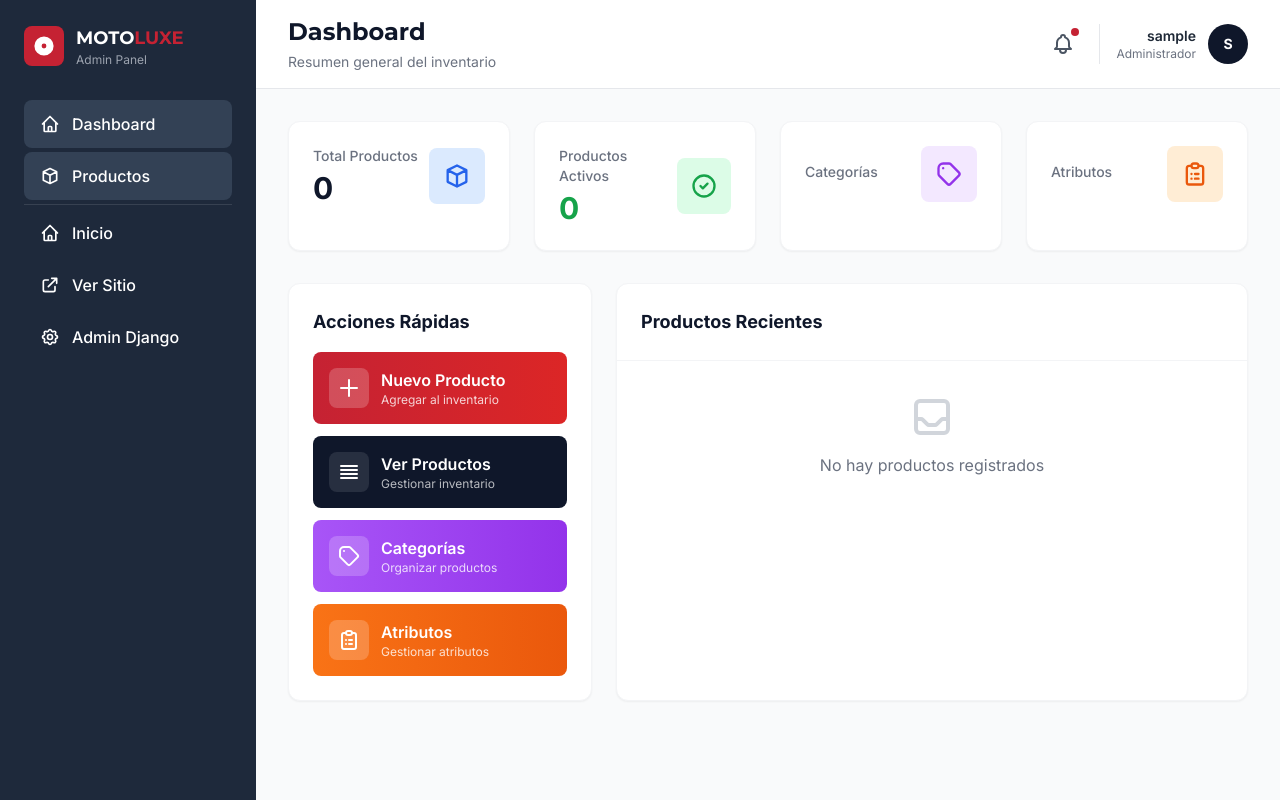
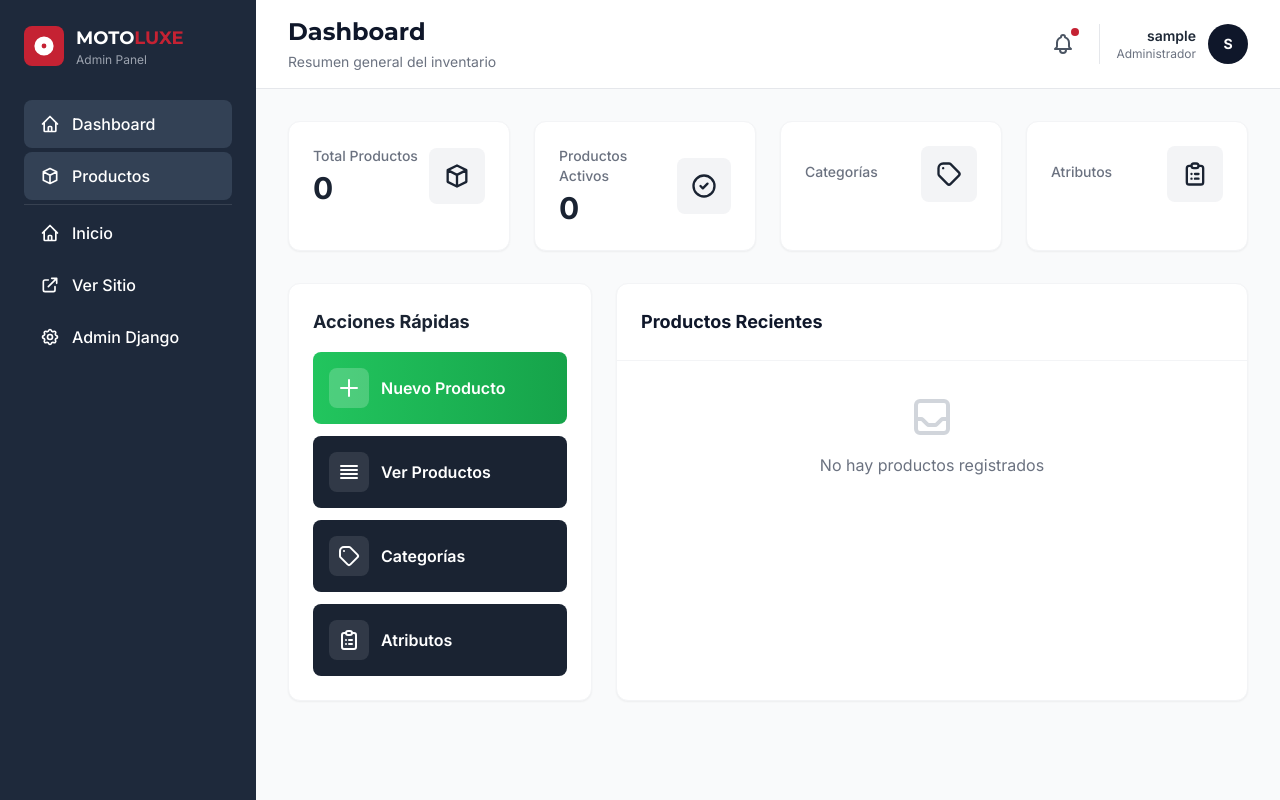
Before and after one commit to Manulynx/TiendaMotos, a Django app: page /productos/admin-custom/ in a window 1280 px wide. Run offline with Django 5.2, Linux system fonts and the light colour scheme; the visitor is signed in with stand-in values (Sample User, id 1); data that the repository does not hold is empty; some libraries are stand-ins or nearby versions.

Commit message:
Dashboard

```diff
--- a/templates/admin_custom/dashboard.html
+++ b/templates/admin_custom/dashboard.html
@@ -1,6 +1,8 @@
-{% extends 'admin_custom/base.html' %} {% block title %}Dashboard{% endblock %}
-{% block page_title %}Dashboard{% endblock %} {% block page_subtitle %}Resumen
-general del inventario{% endblock %} {% block content %}
+{% extends 'admin_custom/base.html' %}
+{% block title %}Dashboard{% endblock %}
+{% block page_title %}Dashboard{% endblock %}
+{% block page_subtitle %}Resumen general del inventario{% endblock %}
+{% block content %}
 <!-- Stats Cards -->
 <div
   class="grid grid-cols-1 sm:grid-cols-2 lg:grid-cols-4 gap-4 md:gap-6 mb-6 md:mb-8"
@@ -14,15 +16,15 @@ general del inventario{% endblock %} {% block content %}
         <p class="text-xs md:text-sm text-gray-500 font-medium mb-1">
           Total Productos
         </p>
-        <h3 class="text-2xl md:text-3xl font-bold text-blue-dark">
+        <h3 class="text-2xl md:text-3xl font-bold text-[#1a2332]">
           {{ total_productos }}
         </h3>
       </div>
       <div
-        class="w-12 h-12 md:w-14 md:h-14 bg-blue-100 rounded-lg flex items-center justify-center"
+        class="w-12 h-12 md:w-14 md:h-14 bg-gray-100 rounded-lg flex items-center justify-center"
       >
         <svg
-          class="w-6 h-6 md:w-7 md:h-7 text-blue-600"
+          class="w-6 h-6 md:w-7 md:h-7 text-[#1a2332]"
           fill="none"
           stroke="currentColor"
           viewBox="0 0 24 24"
@@ -47,15 +49,15 @@ general del inventario{% endblock %} {% block content %}
         <p class="text-xs md:text-sm text-gray-500 font-medium mb-1">
           Productos Activos
         </p>
-        <h3 class="text-2xl md:text-3xl font-bold text-green-600">
+        <h3 class="text-2xl md:text-3xl font-bold text-[#1a2332]">
           {{ productos_activos }}
         </h3>
       </div>
       <div
-        class="w-12 h-12 md:w-14 md:h-14 bg-green-100 rounded-lg flex items-center justify-center"
+        class="w-12 h-12 md:w-14 md:h-14 bg-gray-100 rounded-lg flex items-center justify-center"
       >
         <svg
-          class="w-6 h-6 md:w-7 md:h-7 text-green-600"
+          class="w-6 h-6 md:w-7 md:h-7 text-[#1a2332]"
           fill="none"
           stroke="currentColor"
           viewBox="0 0 24 24"
@@ -80,15 +82,15 @@ general del inventario{% endblock %} {% block content %}
         <p class="text-xs md:text-sm text-gray-500 font-medium mb-1">
           Categorías
         </p>
-        <h3 class="text-2xl md:text-3xl font-bold text-purple-600">
+        <h3 class="text-2xl md:text-3xl font-bold text-[#1a2332]">
           {{ total_categorias }}
         </h3>
       </div>
       <div
-        class="w-12 h-12 md:w-14 md:h-14 bg-purple-100 rounded-lg flex items-center justify-center"
+        class="w-12 h-12 md:w-14 md:h-14 bg-gray-100 rounded-lg flex items-center justify-center"
       >
         <svg
-          class="w-6 h-6 md:w-7 md:h-7 text-purple-600"
+          class="w-6 h-6 md:w-7 md:h-7 text-[#1a2332]"
           fill="none"
           stroke="currentColor"
           viewBox="0 0 24 24"
@@ -113,15 +115,15 @@ general del inventario{% endblock %} {% block content %}
         <p class="text-xs md:text-sm text-gray-500 font-medium mb-1">
           Atributos
         </p>
-        <h3 class="text-2xl md:text-3xl font-bold text-orange-600">
+        <h3 class="text-2xl md:text-3xl font-bold text-[#1a2332]">
           {{ total_atributos }}
         </h3>
       </div>
       <div
-        class="w-12 h-12 md:w-14 md:h-14 bg-orange-100 rounded-lg flex items-center justify-center"
+        class="w-12 h-12 md:w-14 md:h-14 bg-gray-100 rounded-lg flex items-center justify-center"
       >
         <svg
-          class="w-6 h-6 md:w-7 md:h-7 text-orange-600"
+          class="w-6 h-6 md:w-7 md:h-7 text-[#1a2332]"
           fill="none"
           stroke="currentColor"
           viewBox="0 0 24 24"
@@ -142,14 +144,14 @@ general del inventario{% endblock %} {% block content %}
 <div class="grid grid-cols-1 lg:grid-cols-3 gap-4 md:gap-6">
   <!-- Quick Actions -->
   <div class="bg-white rounded-xl shadow-sm p-4 md:p-6 border border-gray-100">
-    <h3 class="text-base md:text-lg font-bold text-blue-dark mb-3 md:mb-4">
+    <h3 class="text-base md:text-lg font-bold text-[#1a2332] mb-3 md:mb-4">
       Acciones Rápidas
     </h3>
 
     <div class="space-y-2 md:space-y-3">
       <a
         href="{% url 'productos:admin_producto_crear' %}"
-        class="flex items-center gap-3 p-3 md:p-4 bg-gradient-to-r from-red-accent to-red-600 text-white rounded-lg hover:shadow-lg transition-all group"
+        class="flex items-center gap-3 p-3 md:p-4 bg-gradient-to-r from-green-500 to-green-600 text-white rounded-lg hover:shadow-lg transition-all group"
       >
         <div
           class="w-8 h-8 md:w-10 md:h-10 bg-white/20 rounded-lg flex items-center justify-center group-hover:scale-110 transition-transform"
@@ -168,17 +170,12 @@ general del inventario{% endblock %} {% block content %}
             />
           </svg>
         </div>
-        <div>
-          <p class="font-semibold text-sm md:text-base">Nuevo Producto</p>
-          <p class="text-xs text-white/80 hidden sm:block">
-            Agregar al inventario
-          </p>
-        </div>
+        <p class="font-semibold text-sm md:text-base">Nuevo Producto</p>
       </a>
 
       <a
         href="{% url 'productos:admin_productos_lista' %}"
-        class="flex items-center gap-3 p-3 md:p-4 bg-blue-dark text-white rounded-lg hover:shadow-lg transition-all group"
+        class="flex items-center gap-3 p-3 md:p-4 bg-[#1a2332] text-white rounded-lg hover:shadow-lg transition-all group"
       >
         <div
           class="w-8 h-8 md:w-10 md:h-10 bg-white/10 rounded-lg flex items-center justify-center group-hover:scale-110 transition-transform"
@@ -197,20 +194,15 @@ general del inventario{% endblock %} {% block content %}
             />
           </svg>
         </div>
-        <div>
-          <p class="font-semibold text-sm md:text-base">Ver Productos</p>
-          <p class="text-xs text-white/70 hidden sm:block">
-            Gestionar inventario
-          </p>
-        </div>
+        <p class="font-semibold text-sm md:text-base">Ver Productos</p>
       </a>
 
       <a
         href="{% url 'productos:admin_categorias_lista' %}"
-        class="flex items-center gap-3 p-3 md:p-4 bg-gradient-to-r from-purple-500 to-purple-600 text-white rounded-lg hover:shadow-lg transition-all group"
+        class="flex items-center gap-3 p-3 md:p-4 bg-[#1a2332] text-white rounded-lg hover:shadow-lg transition-all group"
       >
         <div
-          class="w-8 h-8 md:w-10 md:h-10 bg-white/20 rounded-lg flex items-center justify-center group-hover:scale-110 transition-transform"
+          class="w-8 h-8 md:w-10 md:h-10 bg-white/10 rounded-lg flex items-center justify-center group-hover:scale-110 transition-transform"
         >
           <svg
             class="w-5 h-5 md:w-6 md:h-6"
@@ -226,20 +218,15 @@ general del inventario{% endblock %} {% block content %}
             />
           </svg>
         </div>
-        <div>
-          <p class="font-semibold text-sm md:text-base">Categorías</p>
-          <p class="text-xs text-white/80 hidden sm:block">
-            Organizar productos
-          </p>
-        </div>
+        <p class="font-semibold text-sm md:text-base">Categorías</p>
       </a>
 
       <a
         href="{% url 'productos:admin_atributos_lista' %}"
-        class="flex items-center gap-3 p-3 md:p-4 bg-gradient-to-r from-orange-500 to-orange-600 text-white rounded-lg hover:shadow-lg transition-all group"
+        class="flex items-center gap-3 p-3 md:p-4 bg-[#1a2332] text-white rounded-lg hover:shadow-lg transition-all group"
       >
         <div
-          class="w-8 h-8 md:w-10 md:h-10 bg-white/20 rounded-lg flex items-center justify-center group-hover:scale-110 transition-transform"
+          class="w-8 h-8 md:w-10 md:h-10 bg-white/10 rounded-lg flex items-center justify-center group-hover:scale-110 transition-transform"
         >
           <svg
             class="w-5 h-5 md:w-6 md:h-6"
@@ -255,12 +242,7 @@ general del inventario{% endblock %} {% block content %}
             />
           </svg>
         </div>
-        <div>
-          <p class="font-semibold text-sm md:text-base">Atributos</p>
-          <p class="text-xs text-white/80 hidden sm:block">
-            Gestionar atributos
-          </p>
-        </div>
+        <p class="font-semibold text-sm md:text-base">Atributos</p>
       </a>
     </div>
   </div>
```
